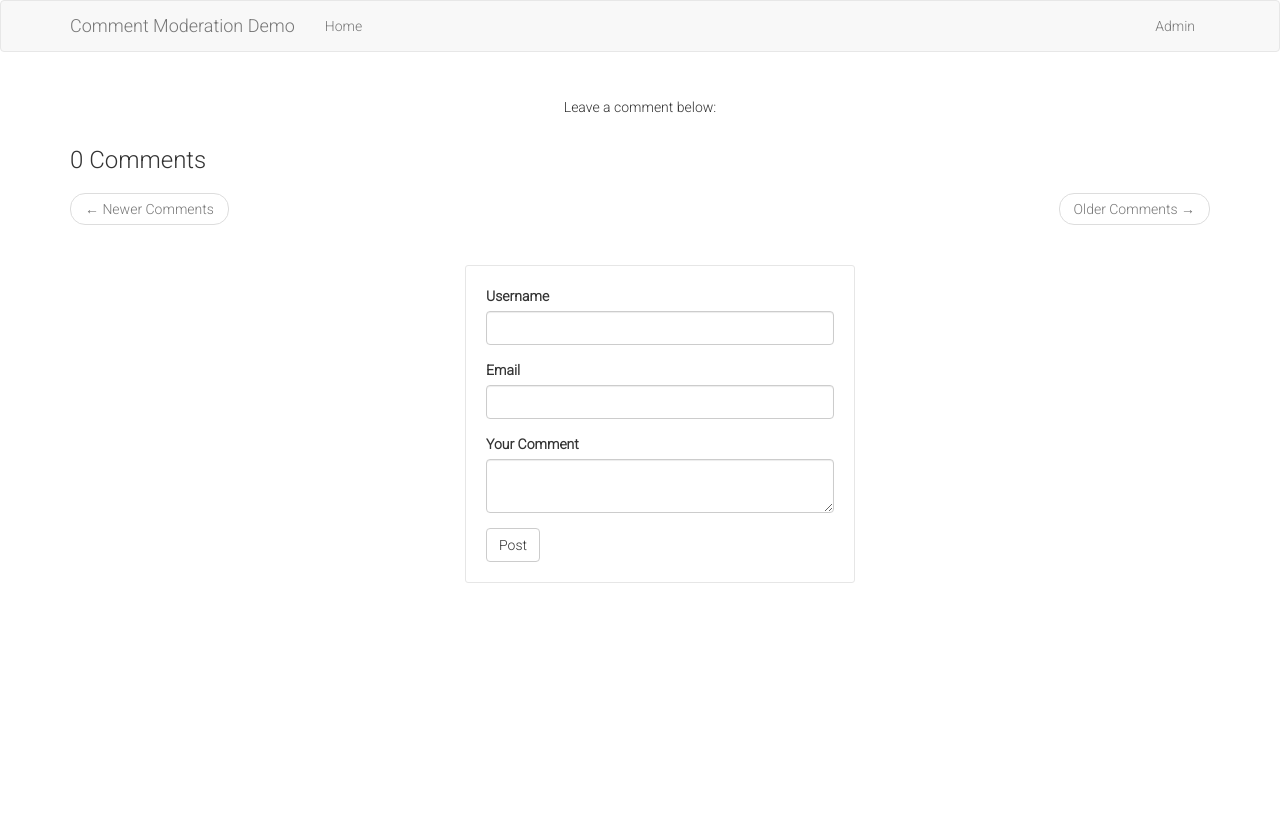
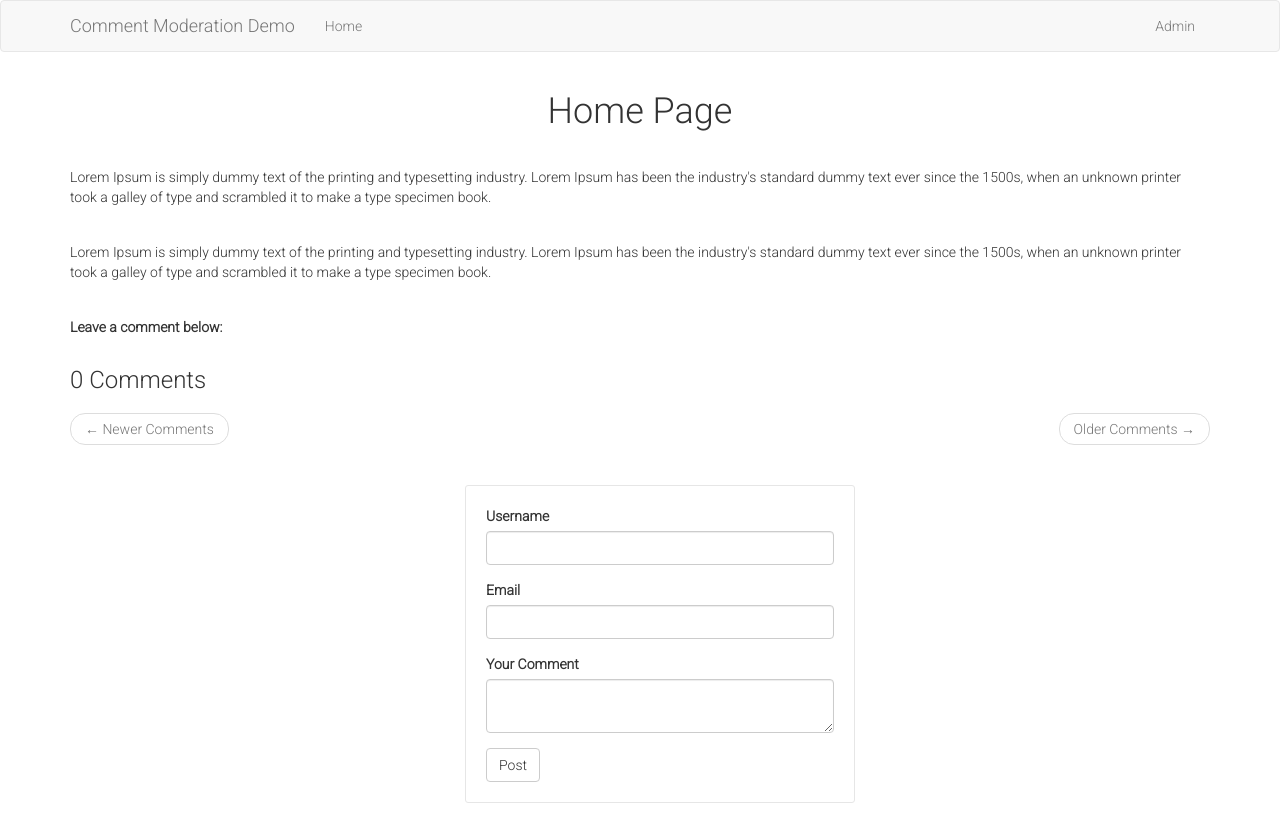
Before and after one commit to GitauHarrison/user-comment-moderation-in-flask, a Flask app: page / in a window 1280 px wide. Before the commit the page ends 583 px from the top, so only its background shows below. Run offline with Flask 2, Linux system fonts and the light colour scheme; data that the repository does not hold is empty; parts of the project's set-up code (start-up, migrations or seed data) failed here and were passed over; some libraries are stand-ins or nearby versions.

Commit message:
Add dummy home page content

```diff
--- a/app/templates/home.html
+++ b/app/templates/home.html
@@ -4,7 +4,32 @@
 {% block app_content %}
         <div class="row">
             <div class="col-xs-12 col-sm-12 col-md-12 col-lg-12 col-xl-12 text-center">
-                <p>Leave a comment below:</p>
+                <h1>Home Page</h1>
+            </div>
+        </div>
+        <div class="row">
+            <div class="col-xs-12 col-sm-12 col-md-12 col-lg-12 col-xl-12">
+                <p>
+                    Lorem Ipsum is simply dummy text of the printing and typesetting
+                    industry. Lorem Ipsum has been the industry's standard dummy text
+                    ever since the 1500s, when an unknown printer took a galley of type
+                    and scrambled it to make a type specimen book.
+                </p>
+            </div>
+        </div>
+        <div class="row">
+            <div class="col-xs-12 col-sm-12 col-md-12 col-lg-12 col-xl-12">
+                <p>
+                    Lorem Ipsum is simply dummy text of the printing and typesetting
+                    industry. Lorem Ipsum has been the industry's standard dummy text
+                    ever since the 1500s, when an unknown printer took a galley of type
+                    and scrambled it to make a type specimen book.
+                </p>
+            </div>
+        </div>
+        <div class="row">
+            <div class="col-xs-12 col-sm-12 col-md-12 col-lg-12 col-xl-12">
+                <p><strong>Leave a comment below:</strong></p>
             </div>
         </div>
         <!-- Comments Section -->
```
